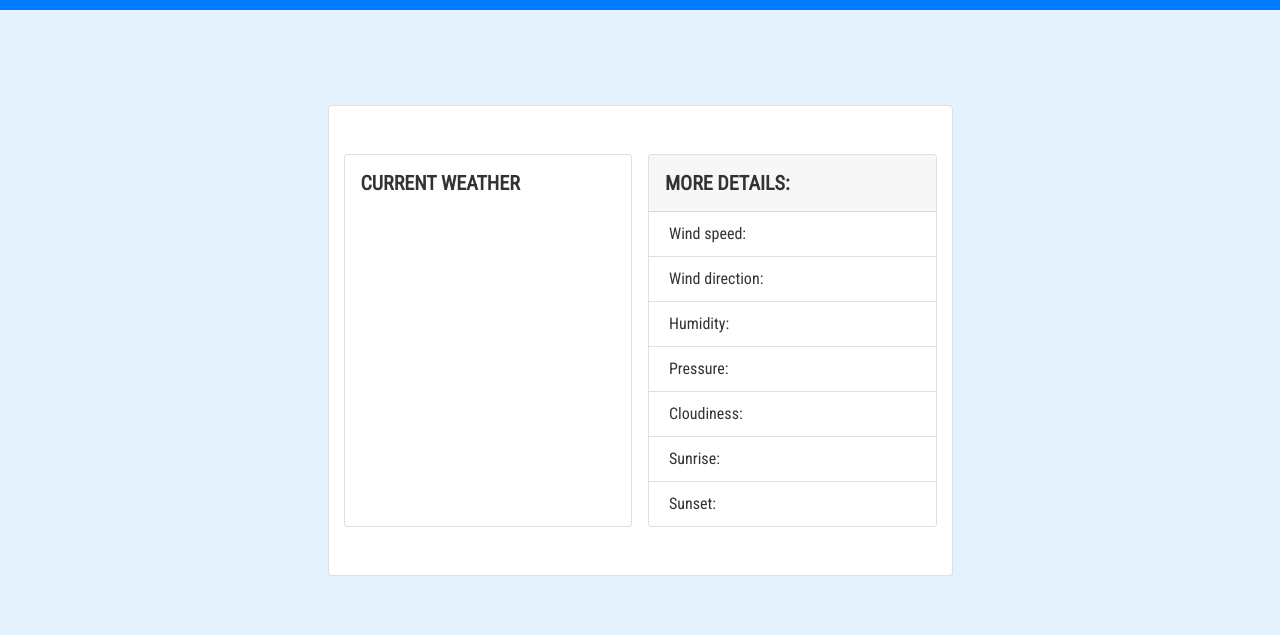
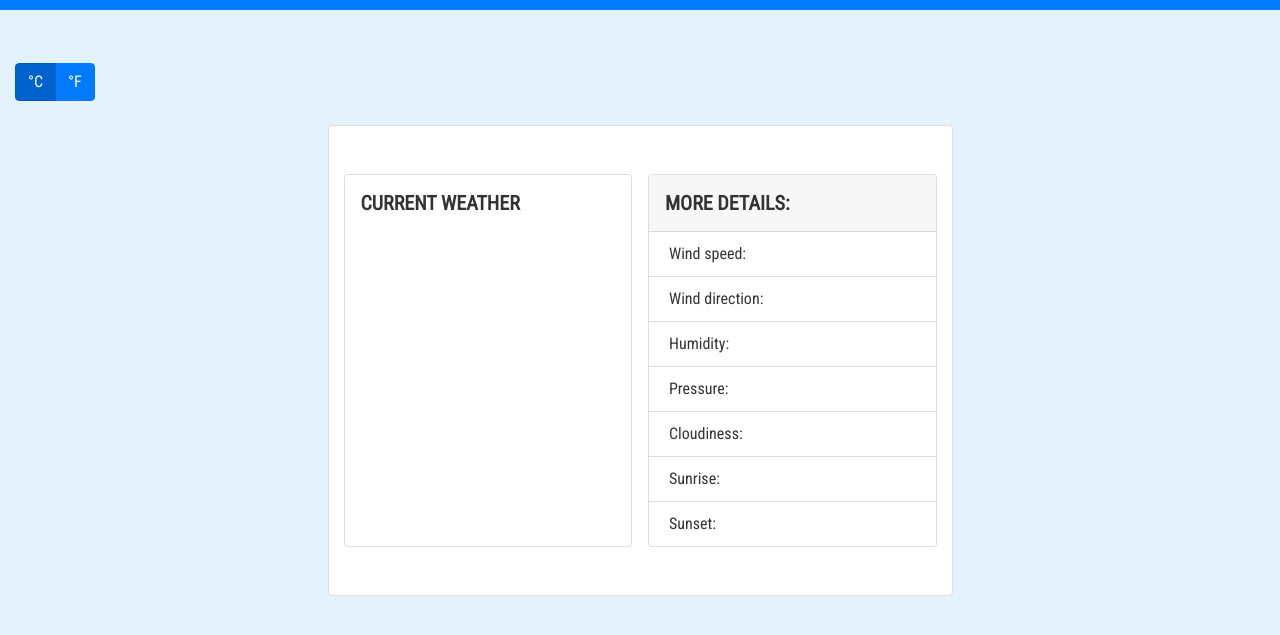
Before and after one commit to Bluette1/weather-app, a website built with webpack: page public/index.html in a window 1280 px wide. Shown: the part 55-690 px from the top of the page. Built offline with nearby package versions, Linux system fonts and the light colour scheme; no server answers.

Commit message:
Add toggle action for temperature units

```diff
--- a/src/assets/styles/index.scss
+++ b/src/assets/styles/index.scss
@@ -1,5 +1,4 @@
 @import url(https://fonts.googleapis.com/css2?family=Roboto+Condensed);
-
 html {
   box-sizing: border-box;
 }
@@ -90,17 +89,19 @@ a:hover {
   padding-left: 0.08rem;
 }
 
+.temp-toggle {
+  margin-bottom: -300px;
+}
+
 @media only screen and (min-width: 768px) {
   .centered-content {
     margin: 10rem auto;
     display: grid;
     grid-template-columns: repeat(2, 1fr);
   }
-
   .weather-description {
     grid-column: 1/2;
   }
-
   .weather-details {
     grid-column: 2/3;
   }
--- a/src/index.js
+++ b/src/index.js
@@ -10,23 +10,28 @@ const defaultCity = 'London';
 const city = defaultCity;
 const url = 'https://api.openweathermap.org/data/2.5/weather?';
 
-const start = (city) => {
+const start = (city, units = 'metric') => {
   const rootElement = document.querySelector('#root');
   rootElement.innerHTML = '';
-  const urlPath = `${url}q=${city}&appid=${API_KEY}&units=metric`;
+
+  const urlPath = `${url}q=${city}&appid=${API_KEY}&units=${units}`;
   NavBar.displayNavbar(rootElement, urlPath);
   displayContent(rootElement, urlPath);
   const searchBtn = document.querySelector('#search-btn');
   const inputSearch = document.querySelector('#input-search');
   const searchForm = document.querySelector('#search-form');
-
+  const farenheight = document.querySelector('#farenheight');
+  if (farenheight.checked === true) {
+    units = 'imperial';
+    start(city, units);
+  }
   searchBtn.addEventListener('click', (evt) => {
     evt.preventDefault();
     city = inputSearch.value;
 
     searchForm.reset();
 
-    start(city);
+    start(city, units);
   });
 };
 
--- a/src/layouts/content.js
+++ b/src/layouts/content.js
@@ -92,6 +92,34 @@ const displayMeasurement = (url, text, units, valueOne, valueTwo) => {
 };
 
 const displayContent = (rootElement, url) => {
+  const tempToggle = document.createElement('div');
+  tempToggle.setAttribute('class', 'btn-group btn-group-toggle mt-n5 temp-toggle');
+  tempToggle.setAttribute('data-toggle', 'buttons');
+  const celsiusLabel = document.createElement('label');
+  celsiusLabel.setAttribute('class', 'btn btn-primary active');
+  celsiusLabel.textContent = '°C';
+  const farenheightLabel = document.createElement('label');
+  farenheightLabel.setAttribute('class', 'btn btn-primary');
+  farenheightLabel.textContent = '°F';
+  const radioCelsius = document.createElement('input');
+  radioCelsius.setAttribute('type', 'radio');
+  radioCelsius.setAttribute('name', 'options');
+  radioCelsius.setAttribute('autocomplete', 'off');
+  radioCelsius.setAttribute('id', 'celsius');
+
+  const radioFarenheight = document.createElement('input');
+  radioFarenheight.setAttribute('type', 'radio');
+  radioFarenheight.setAttribute('name', 'options');
+  radioFarenheight.setAttribute('autocomplete', 'off');
+  radioFarenheight.setAttribute('id', 'farenheight');
+
+  radioCelsius.checked = true;
+  celsiusLabel.append(radioCelsius);
+  farenheightLabel.append(radioFarenheight);
+
+  tempToggle.append(celsiusLabel, farenheightLabel);
+  rootElement.append(tempToggle);
+
   const mainContent = document.createElement('div');
   mainContent.setAttribute('class', 'card centered-content py-5 col-md-6 col-12');
   const weatherDescription = document.createElement('div');
@@ -134,6 +162,7 @@ const displayContent = (rootElement, url) => {
   mainContent.append(weatherDescription);
   weatherDetails.append(ulDetails);
   mainContent.append(weatherDetails);
+
   rootElement.append(mainContent);
 };
 
```
